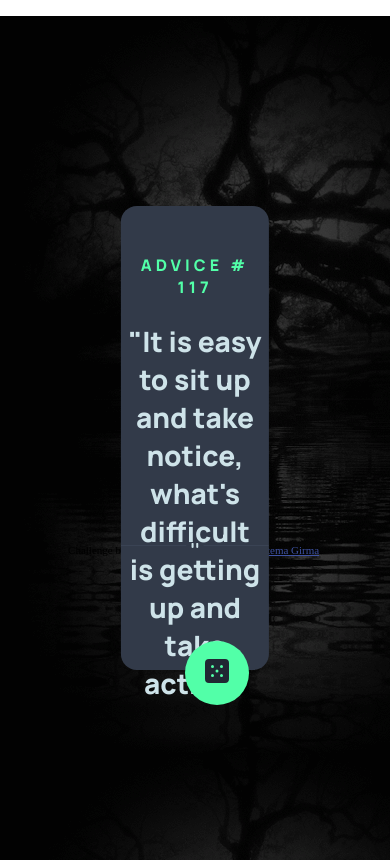
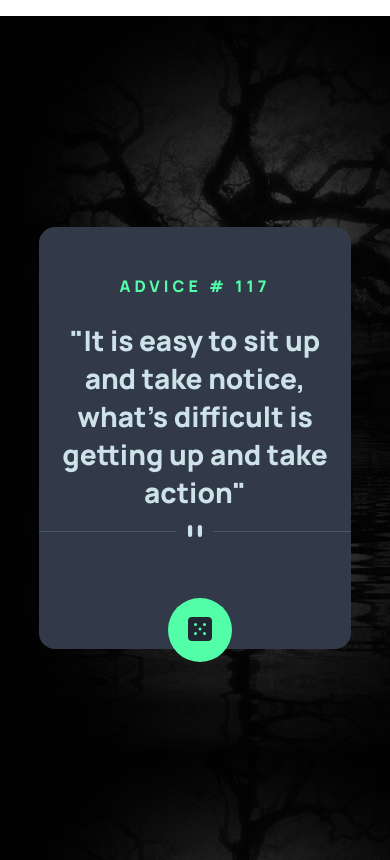
Before and after one commit to Ketema741/Frontend-Mentor-Advice-generator-app, a plain HTML site: page index.html in a window 390 px wide. Drawn offline with Linux system fonts and the light colour scheme.

Commit message:
second-commit

```diff
--- a/index.css
+++ b/index.css
@@ -63,6 +63,16 @@ body {
     border: none;
 }
 
+@media only screen and (max-width: 600px) {
+    .advice {
+        width: 80%;
+        height: 50%;
+    }
+    .btn__background {
+        left: 43%;
+    }
+}
+
 .btn__background:hover,
 .btn:hover {
     box-shadow: 0px 0px 20px 2px hsla(150, 100%, 66%, 0.794);
--- a/index.js
+++ b/index.js
@@ -6,14 +6,11 @@ let heading = document.getElementById("advice__id")
 let adviceContent
 let adviceId
 
-
-
 let request = new XMLHttpRequest()
 
 function myFunction() {
 
     request.open('GET', 'https://api.adviceslip.com/advice', true)
-
     request.onload = function() {
         let data = JSON.parse(request.responseText)
         console.log(data.slip.advice)
@@ -22,6 +19,7 @@ function myFunction() {
     }
     request.send()
 }
+
 let qoute = '"'
 let colors = ['#254D4C', '#121C2B', '#005B60', '#5E5E5E', '#4E4E4E', '#4B4A54', '#412728', '#254D4C']
 let selectedColor = colors[Math.floor(Math.random() * colors.length)]
```
Also changed, not shown: design/firstTry.png (deleted), design/secondTry.png (deleted), images/desktop.png (added), images/phone.png (added), 1 other file.
